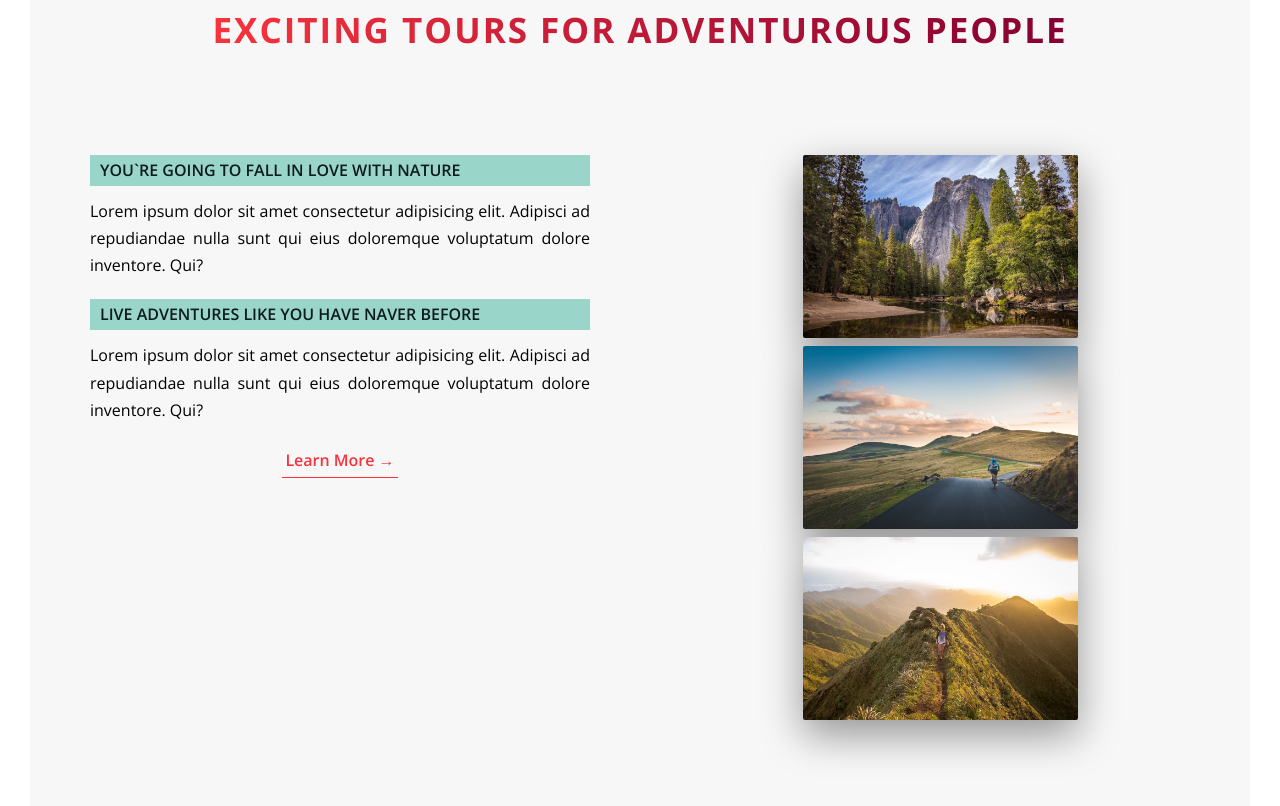
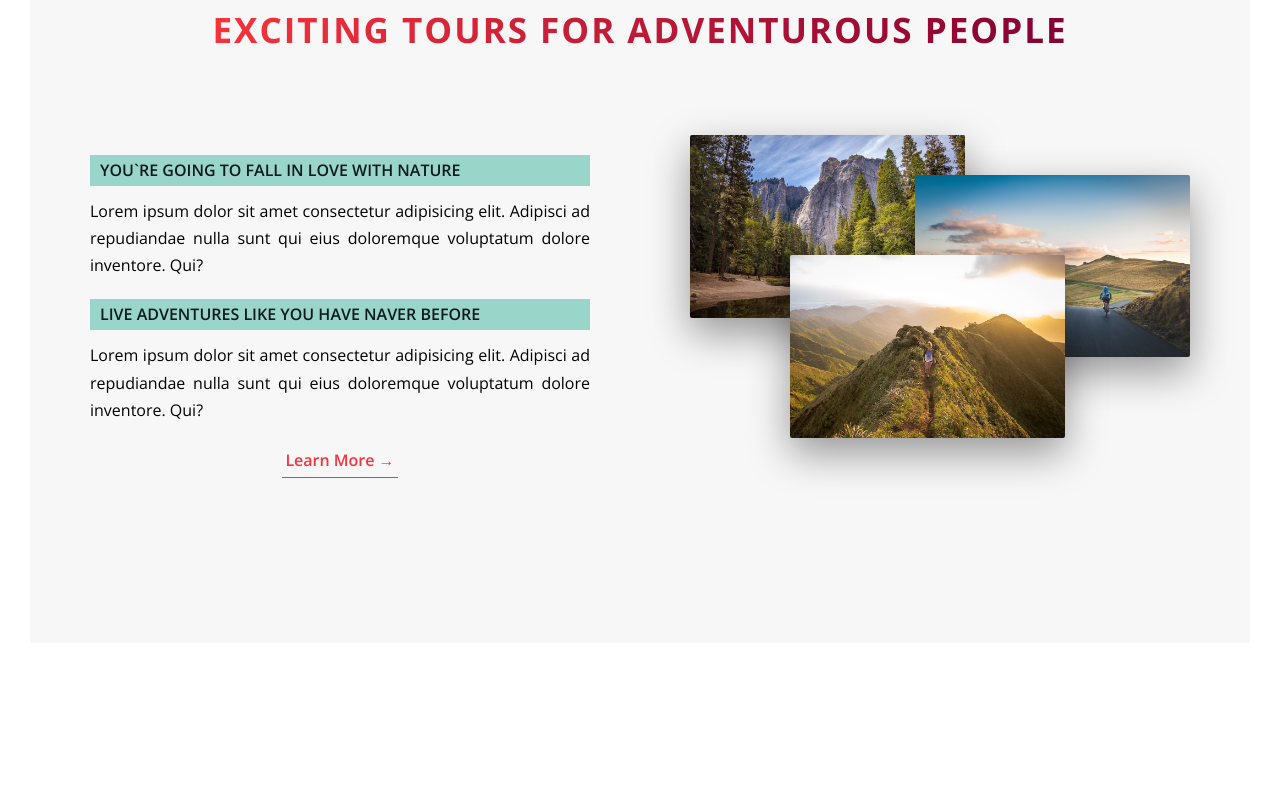
Before and after one commit to touhidulshawan/travel-world, a React (Create React App) app: page / in a window 1280 px wide. Shown: the part 900-1706 px from the top of the page. After the commit the page ends 1573 px from the top, so only its background shows below. Built offline with nearby package versions, Linux system fonts and the light colour scheme.

Commit message:
complete style of image

```diff
--- a/src/assets/scss/ImageComposition.scss
+++ b/src/assets/scss/ImageComposition.scss
@@ -1,9 +1,38 @@
 @import "./partials/base";
 
 .composition {
+  position: relative;
   &__photo {
     width: 55%;
     box-shadow: 0 1.5rem 4rem rgba($color: $color-black, $alpha: 0.4);
     border-radius: 2px;
+    position: absolute;
+    z-index: 1;
+    transition: all 0.2s;
+    outline-offset: 2rem;
+    &--p1 {
+      left: 0;
+      top: -2rem;
+    }
+
+    &--p2 {
+      right: 0;
+      top: 2rem;
+    }
+
+    &--p3 {
+      left: 20%;
+      top: 10rem;
+    }
+
+    &:hover {
+      outline: 1.5rem solid $red_orange;
+      transform: scale(1.05) translateY(-0.5rem);
+      box-shadow: 0 2.5rem 4rem (rgba($color: $color-black, $alpha: 0.5));
+      z-index: 2;
+    }
+  }
+  &:hover &__photo:not(:hover) {
+    transform: scale(0.95);
   }
 }
```
Also changed, not shown: src/assets/css/ImageComposition.min.css, 1 other file (tests, documents, lock files or other folders).
